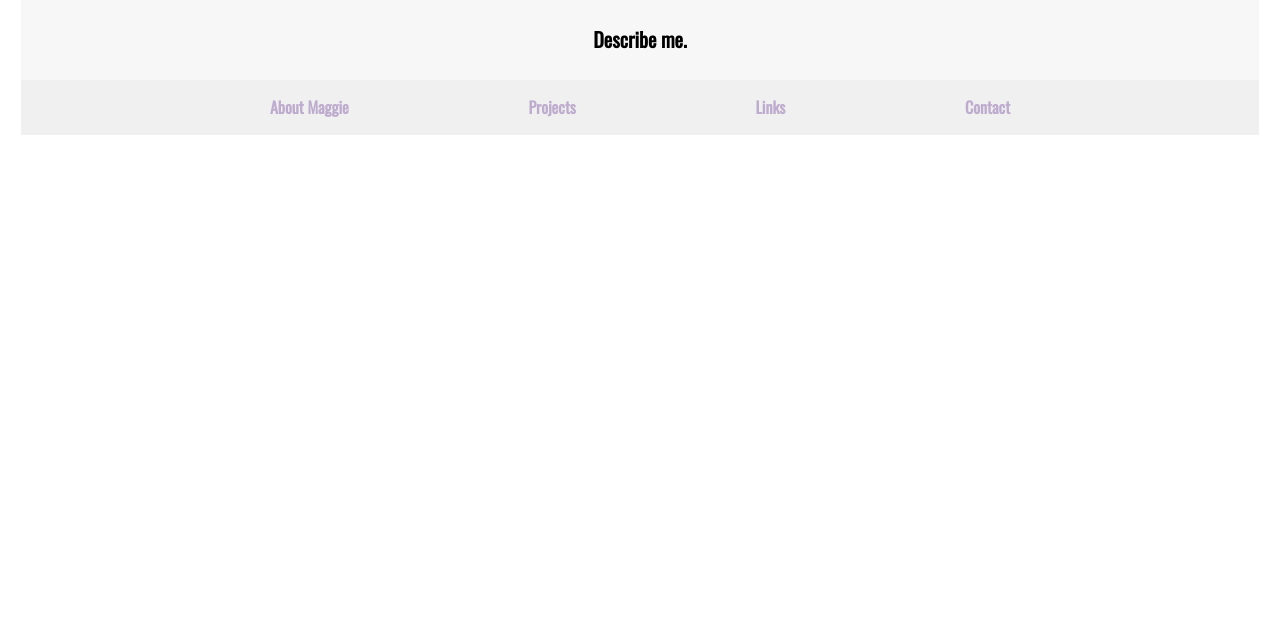
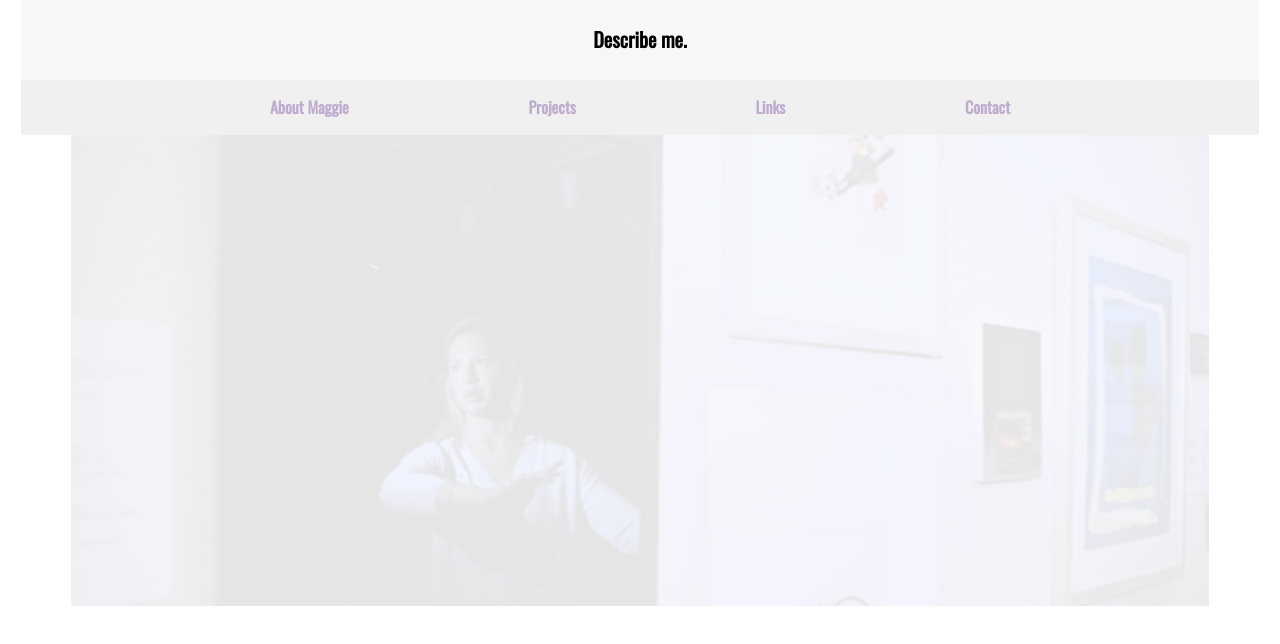
Before and after one commit to maggiemerrell/maggiemerrell.github.io, a plain HTML site: page index.html in a window 1280 px wide. Shown: the part 118-762 px from the top of the page. Drawn offline with nearby package versions, Linux system fonts and the light colour scheme.

Commit message:
added image

```diff
--- a/index.html
+++ b/index.html
@@ -32,5 +32,8 @@
   </div>
 </nav>
 
+<img id="cornell-pic" src="images/chronicle_color.jpg">
+
+
 </body>
 </html>
--- a/style.css
+++ b/style.css
@@ -55,3 +55,16 @@
   background-color: #f2bcbc;
   padding: 15px;
 }
+
+/* image main bar */
+
+#cornell-pic {
+  width: 90%;
+  padding: 0% 5% 0% 5%;
+  margin: auto;
+  opacity: 10%;
+}
+
+#body {
+  background-image: url(images/chronicle_color.jpg);
+}
```
Also changed, not shown: images/chronicle.jpg (added), images/chronicle_Fotor.jpg (added), images/chronicle_color.jpg (added).
